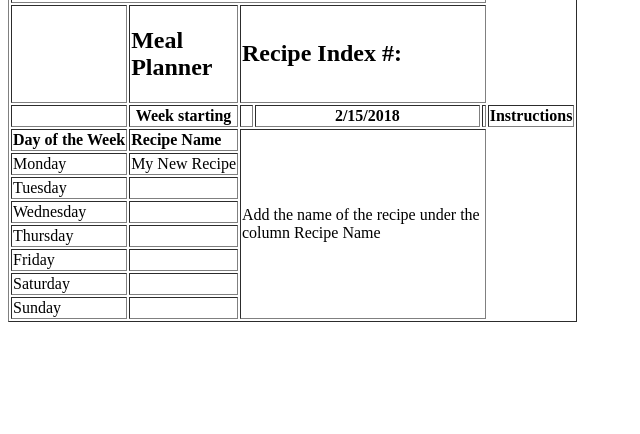
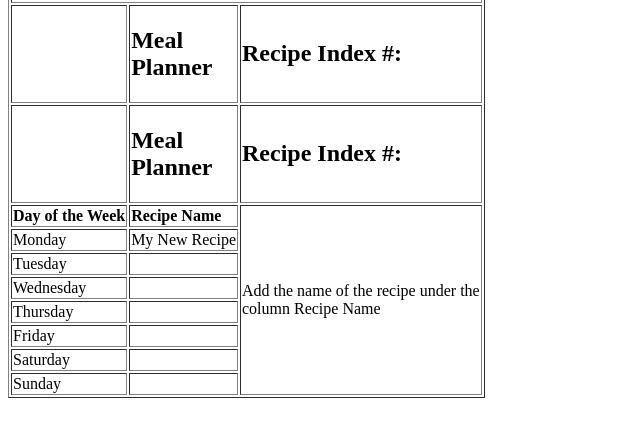
Before and after one commit to deekra/M02ModuleAssignment, a plain HTML site: page index.html in a window 1280 px wide. Shown: the part 92-526 px from the top of the page, without its empty margins (0-640 px from the left). Drawn offline with Linux system fonts and the light colour scheme.

Commit message:
Update index.html

```diff
--- a/index.html
+++ b/index.html
@@ -16,9 +16,9 @@
       <td colspan="3"><h2>Recipe Index #:</h2></td>
      </tr>
      <tr>
-       <td colspan="4"><th>Week starting</th></td>
-       <td><th>2/15/2018</th></td>
-       <td colspan="3"><th>Instructions</th></td>
+      <td colspan="4"></td>
+      <td><h2>Meal <br> Planner</h2></td>
+      <td colspan="3"><h2>Recipe Index #:</h2></td>
      </tr>
      <tr>
        <td colspan="4"><b>Day of the Week</b></td>
```
